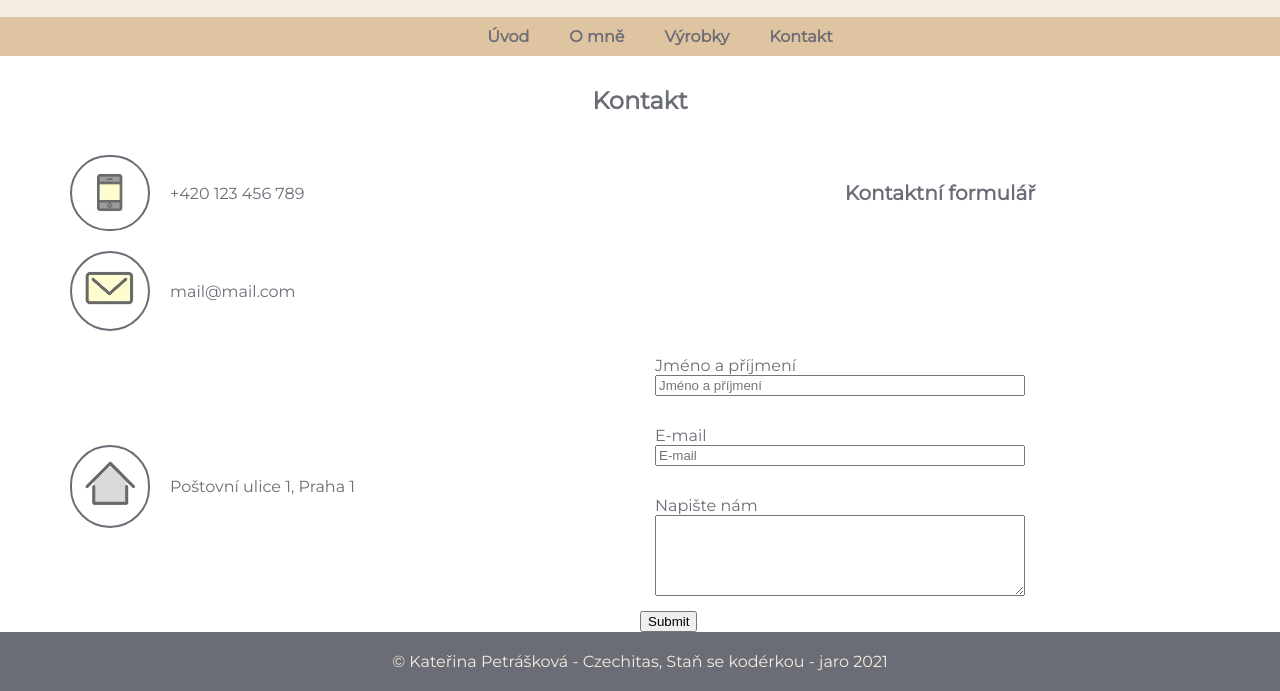
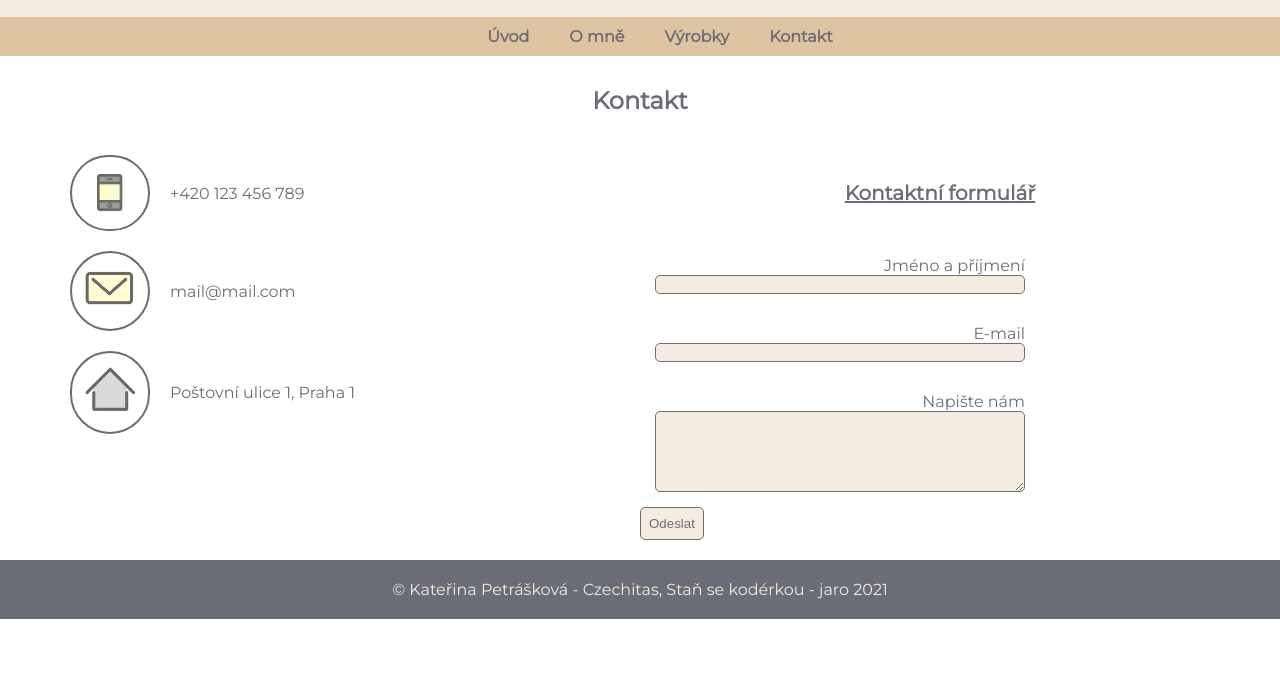
Before and after one commit to KatPetraskova/zaverecny-projekt-pakanka, an Eleventy site: page kontakt.html in a window 1280 px wide. Shown: the part 163-854 px from the top of the page. After the commit the page ends 800 px from the top, so only its background shows below. Built offline with nearby package versions, Linux system fonts and the light colour scheme; Eleventy itself is replaced by a stand-in of ours; files that its build step writes are made by us from their sources.

Commit message:
posunuti formulare, napojeni na formspark.io + uprava obrazku ve vyrobcich

```diff
--- a/kontakt.html
+++ b/kontakt.html
@@ -24,24 +24,24 @@ title: Pakanka - ručně vyráběná razítka
 
     <h3 class="nadpis-formular">Kontaktní formulář</h3>
 
-    <form method="post" action="XYZ">
+    <form method="post" action="https://submit-form.com/KKK3nO5j" class="formular">
 
-        <label class="label name">
+        <label class="label">
             Jméno a příjmení
-            <input type="text" name="jmeno" id="jmeno" placeholder="Jméno a příjmení">
+            <input type="text" name="jmeno" id="jmeno">
         </label>
 
-        <label class="label mail">
+        <label class="label">
             E-mail
-            <input type="email" name="mail" id="email" placeholder="E-mail">
+            <input type="email" name="mail" id="email">
         </label>
 
-        <label class="label vzkaz">
+        <label class="label">
             Napište nám
             <textarea name="napiste" id="napiste" cols="10" rows="5" maxlength="200"></textarea>
         </label>
 
-        <input class="tlacitko" type="submit">
+        <button class="tlacitko" type="submit">Odeslat</button>
 
     </form>
 
--- a/scss/_kontakt.scss
+++ b/scss/_kontakt.scss
@@ -64,6 +64,7 @@
     padding: 30px;
     margin: 0;
     justify-self: center;
+    text-decoration: underline;
 
     @media (min-width: 640px) {
         font-size: 20px;
@@ -78,40 +79,38 @@
     flex-direction: column;
     max-width: 400px;
     padding: 15px;
+    text-align: right;
 }
 
-.name {
+.formular {
     grid-column-start: 1;
     grid-column-end: 2;
     grid-row-start: 6;
+    padding-bottom: 20px;
 
     @media (min-width: 640px) {
         grid-column-start: 2;
         grid-column-end: 4;
         grid-row-start: 3;
+        grid-row-end: 6;
+    }
+
+    & textarea,
+    input {
+        border: 1px solid vars.$dim-gray;
+        background-color: vars.$linen;
+        border-radius: 5px;
     }
 }
 
-.mail {
-    grid-column-start: 1;
-    grid-column-end: 2;
-    grid-row-start: 7;
+.tlacitko {
+    background-color: vars.$linen;
+    color: vars.$dim-gray;
+    padding: 8px;
+    border: 1px solid vars.$dim-gray;
+    border-radius: 5px;
 
-    @media (min-width: 640px) {
-        grid-column-start: 2;
-        grid-column-end: 4;
-        grid-row-start: 4;
+    &:hover {
+        background-color: vars.$bezova;
     }
 }
-
-.vzkaz {
-    grid-column-start: 1;
-    grid-column-end: 2;
-    grid-row-start: 8;
-
-    @media (min-width: 640px) {
-        grid-column-start: 2;
-        grid-column-end: 4;
-        grid-row-start: 5;
-    }
-}
--- a/scss/_vyrobky.scss
+++ b/scss/_vyrobky.scss
@@ -67,7 +67,6 @@
 
     &:hover,
 	&:focus {
-        border: 4px solid vars.$bezova;
         background-color: vars.$linen;
     }
 }
```
Also changed, not shown: css/style.css, 1 other file.
